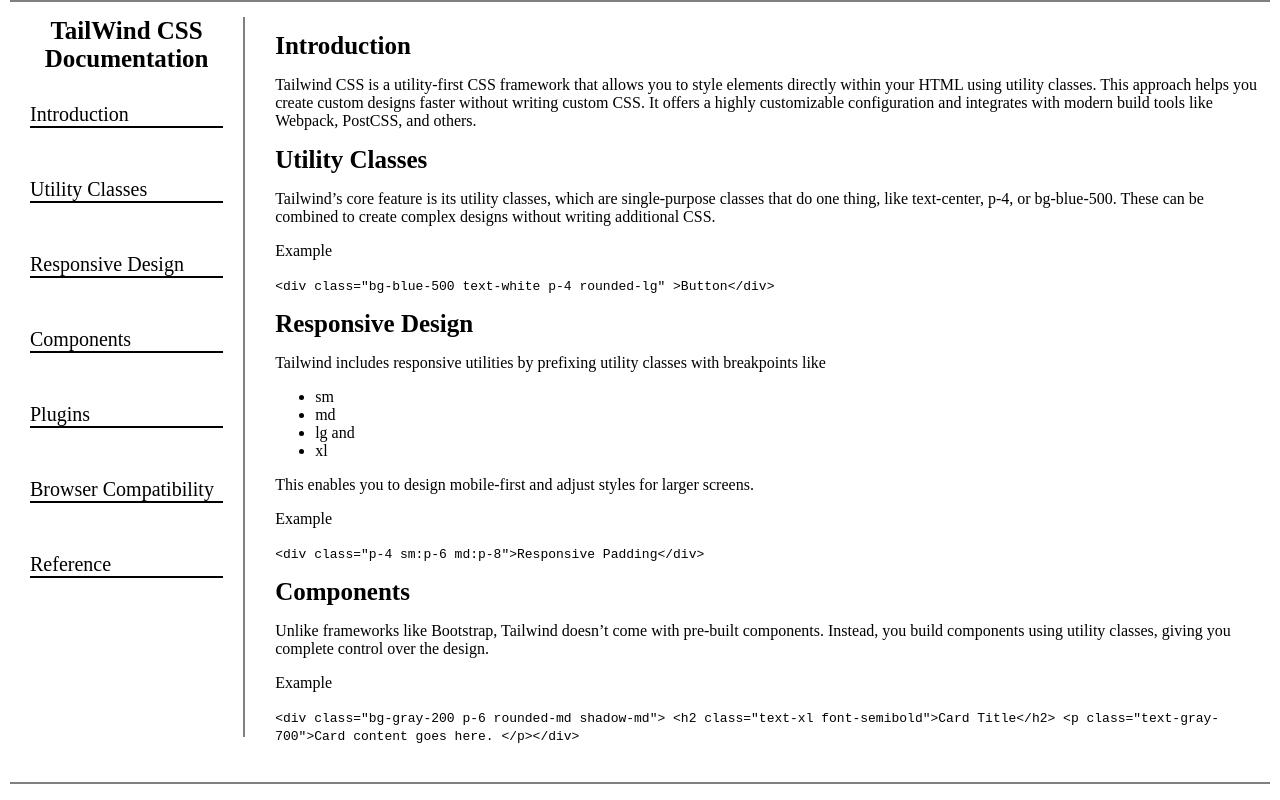
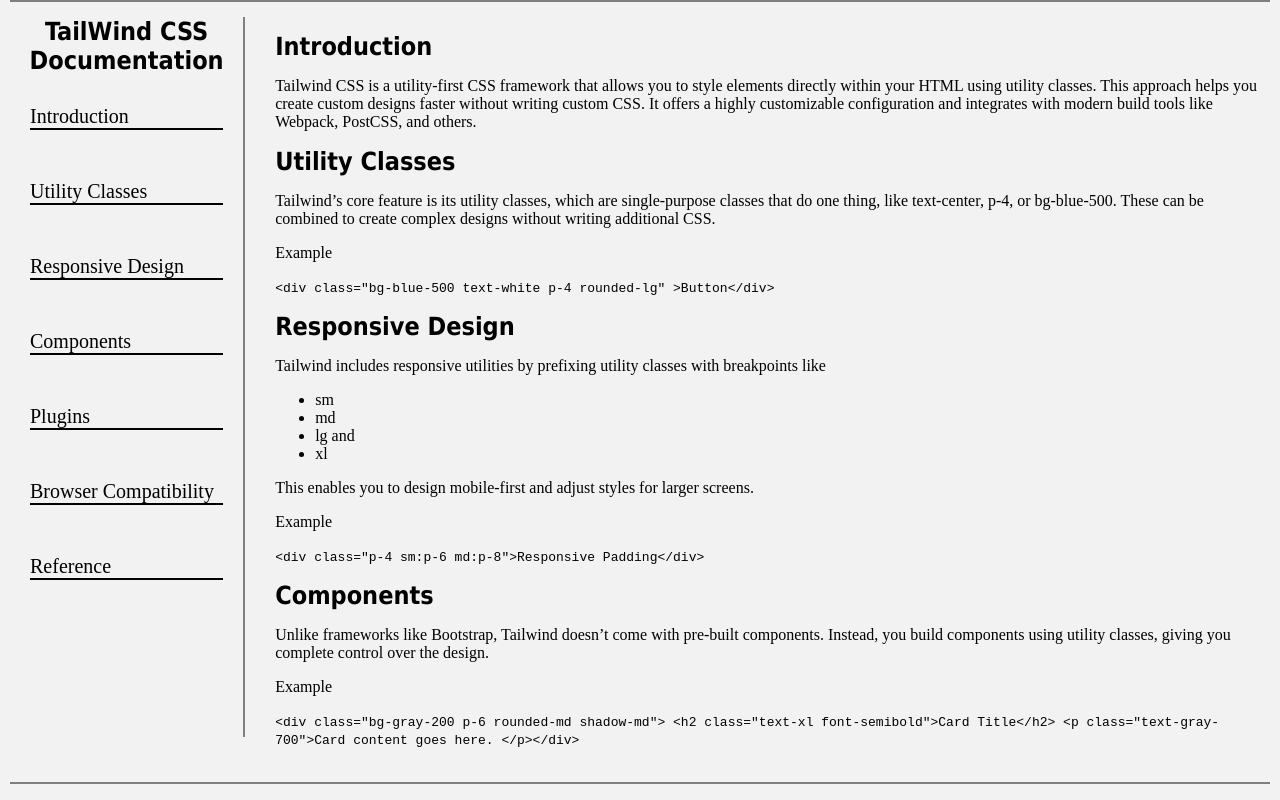
Before and after one commit to adeyinka-devs/DocumentationPage_project, a plain HTML site: page index.html in a window 1280 px wide. Drawn offline with Linux system fonts and the light colour scheme.

Commit message:
Update documentationPage.css

```diff
--- a/documentationPage.css
+++ b/documentationPage.css
@@ -1,5 +1,9 @@
 body {
   margin: 0 10px;
+  background-color: rgb(243, 242, 242);
+}
+header {
+  font-family: Tahoma, sans-serif;
 }
 #navbar header {
  text-align: center;
@@ -41,6 +45,7 @@ ul a {
     gap: 20px;
     border-top: 2px solid grey;
     border-bottom: 2px solid grey;
+    background-color: rgb(243, 242, 242);
   }
  #navbar {
   margin-top: 15px;
```
